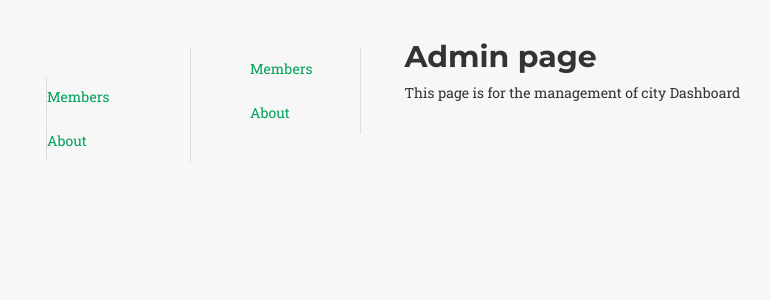
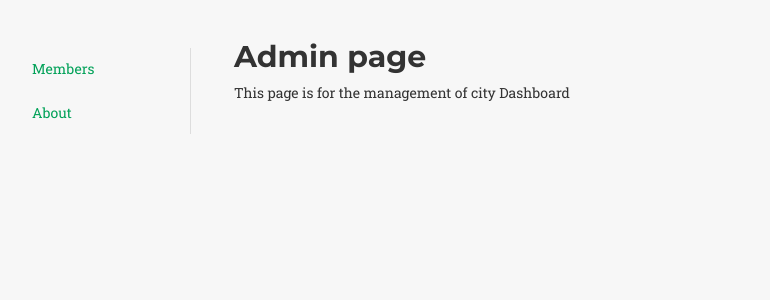
Before and after one commit to rubenlorenzo/Flask_Scaffold_Admin, a Flask app: template app/admin/templates/about_admin_page.html in a window 1280 px wide. Shown: the part 54-354 px from the top of the page, without its empty margins (69-839 px from the left). Run offline with Flask 2, Linux system fonts and the light colour scheme; the template is opened without the code that fills it, so the values that code supplies are empty; parts of the project's set-up code (start-up, migrations or seed data) failed here and were passed over; some libraries are stand-ins or nearby versions.

Commit message:
correction templates menu and content

```diff
--- a/app/admin/templates/base_admin.html
+++ b/app/admin/templates/base_admin.html
@@ -8,33 +8,30 @@
   {% endif %}
 {% endfor %}
 
-{% block content %}
-  <div class="row">
+
+
 
     <!-- VERTICAL-MENU -->
     {% block vertical_menu %}
     <div id="vertical-menu" class="col-sm-2 col-md-2 col-lg-2">
-        <ul class="nav nav-pills nav-stacked">
+      <ul class="nav nav-pills nav-stacked">
           <li role="presentation" {% if title == "Members" %} class="active" {% endif %}><a href="{{ url_for('admin.members_page') }}">Members</a></li>
           {% if vars.current_user_is_admin %}
           <li role="presentation" {% if title == "Roles" %} class="active" {% endif %}><a href="{{ url_for('admin.roles_page') }}">Roles</a></li>
           {% endif %}
           <li role="presentation" {% if title == "About" %} class="active" {% endif %}><a href="{{ url_for('admin.about_page') }}">About</a></li>
-        </ul>
+      </ul>
     </div>
     {% endblock %}
 
     <!-- CONTENT-ADMIN -->
-    <div class="col-sm-9 col-md-9 col-lg-9">
-      <div id="content_admin text-center">
-        {% block content_admin %}{% endblock %}
-      </div>
-    </div>
 
-  </div>
+    {% block content %}<div class="col-sm-8 col-md-9 col-lg-9">{% block content_admin %}{% endblock %}</div>{% endblock %}
+
+
+
 
   <!-- SELECT - ADMIN -->
   <script type="text/javascript">
     $(".navbar-right li .admin").addClass('active')
   </script>
-{% endblock %}
--- a/app/home/templates/about_home_page.html
+++ b/app/home/templates/about_home_page.html
@@ -1,5 +1,5 @@
 {% extends "base_home.html" %}
-{% block content %}
+{% block content_home %}
 <h2>Home page</h2>
 <p>This page is for presentation of city Dashboard</p>
 {% endblock %}
--- a/app/home/templates/city_page.html
+++ b/app/home/templates/city_page.html
@@ -1,5 +1,5 @@
 {% extends "base_home.html" %}
-{% block content %}
+{% block content_home %}
 <h2>City page</h2>
 <p>This page is of city Dashboard Barcelona</p>
 <div class="">
--- a/app/templates/base.html
+++ b/app/templates/base.html
@@ -54,22 +54,20 @@
 
       <div class="row">
         <!-- vertical menu -->
-        <div id="vertical-menu" class="col-sm-2 col-md-2 col-lg-2">
-          <ul class="nav nav-pills nav-stacked">
+
             {% block vertical_menu %}
 
             {% endblock %}
-          </ul>
-        </div>
+
         <!-- Content -->
-        <div class="col-sm-8 col-md-9 col-lg-9">
+
           {% block main %}{% block content %}{% endblock %}{% endblock %}
-        </div>
+
       </div>
 
 
 
-      </div>
+    </div>
 
     {% endblock %}
   </div>
```
Also changed, not shown: app/home/templates/base_home.html (+8 -3 lines).
